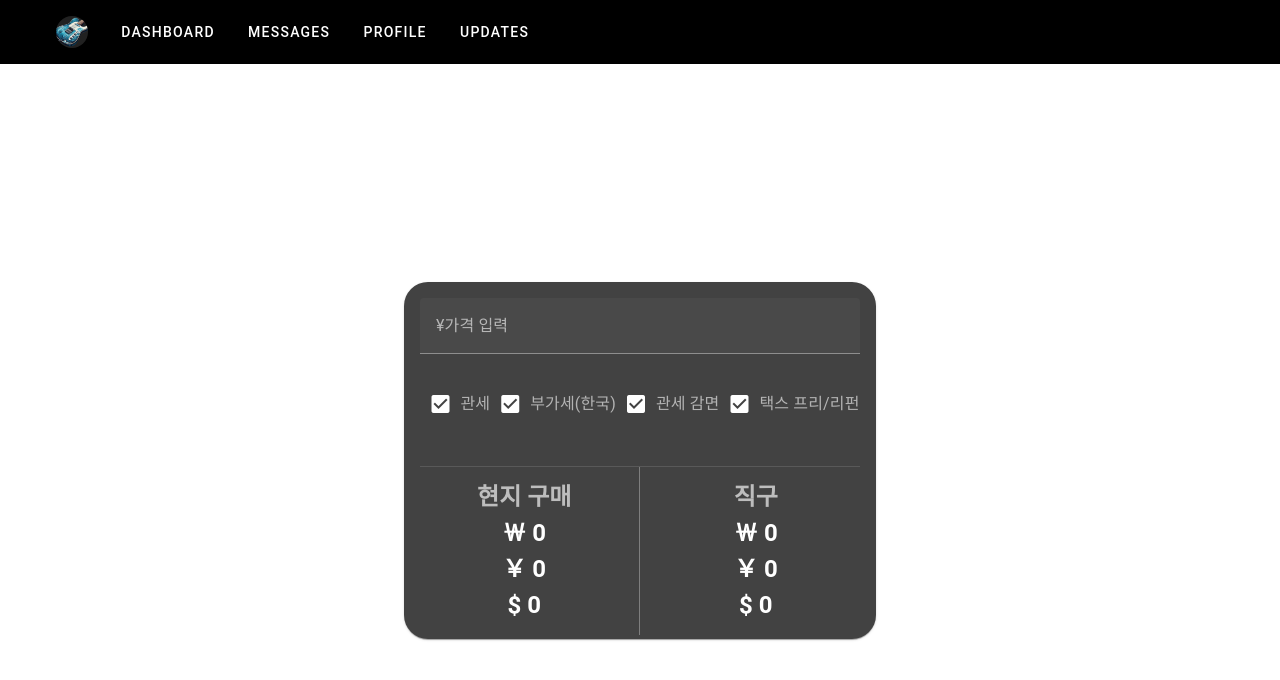
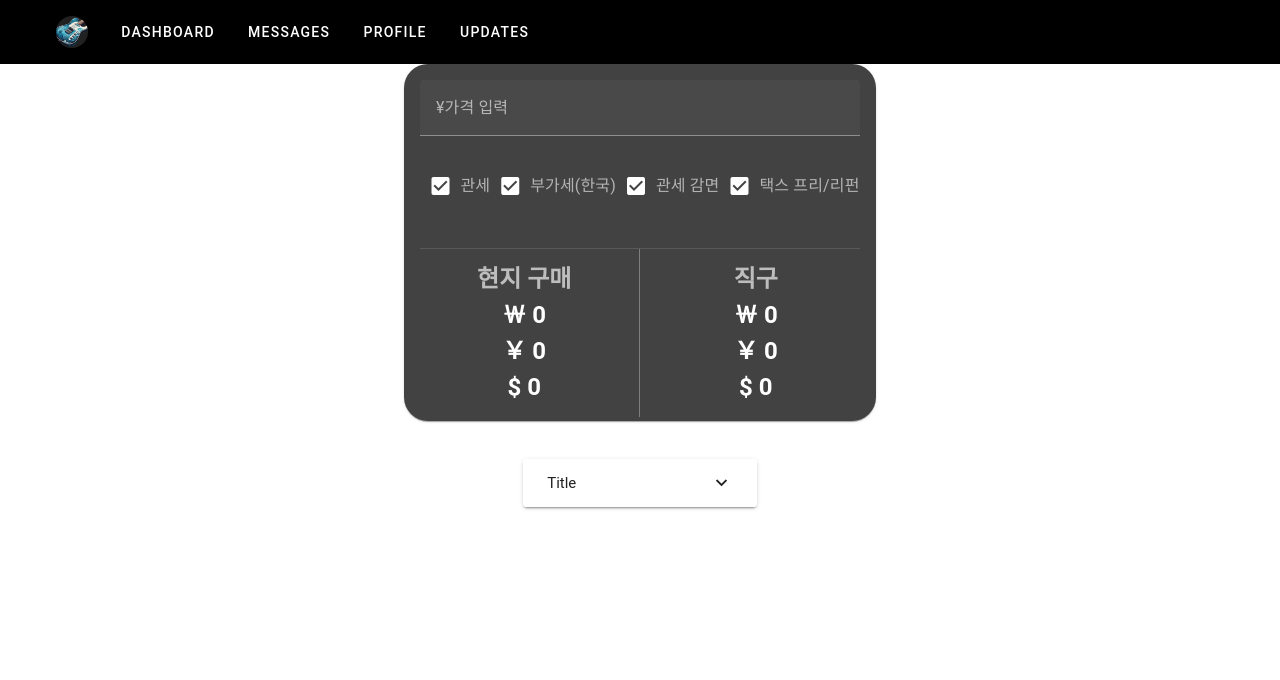
Before and after one commit to minhee231/guitar-reflect-front, a Vue app: page / in a window 1280 px wide. Shown: the top 680 px of the page. Built offline with nearby package versions, Linux system fonts and the light colour scheme; no server answers.

Commit message:
집 ㄱㄱㄱㄱㄱ

```diff
--- a/src/components/GuitarCalc.vue
+++ b/src/components/GuitarCalc.vue
@@ -1,5 +1,5 @@
 <template>
-    <v-container class="fill-height" fluid>
+
     <v-row class="justify-center align-center ">
     <v-card class="pa-4 container-custom portfolio-card rounded-xl bg-grey-darken-3" outlined>
         <v-text-field
@@ -50,8 +50,7 @@
         </v-col>
     </v-row>
   </v-card>
-    </v-row>
-  </v-container>
+</v-row>
 </template>
 
 <script>
--- /dev/null
+++ b/src/components/GuitarCalcDescription.vue
@@ -0,0 +1,10 @@
+<template>
+    <v-expansion-panels class="justify-center align-center grey-darken-2">
+      <v-expansion-panel
+        title="Title"
+        text="Lorem ipsum dolor sit amet consectetur adipisicing elit. Commodi, ratione debitis quis est labore voluptatibus! Eaque cupiditate minima"
+        class="grey-darken-2"
+      >
+      </v-expansion-panel>
+    </v-expansion-panels>
+  </template>
--- a/src/views/HomeView.vue
+++ b/src/views/HomeView.vue
@@ -1,14 +1,21 @@
 <template>
-    <GuitarCalc :latestCurrency="latestCurrency"/>
+    <v-container>
+        <GuitarCalc :latestCurrency="latestCurrency"/>
+        <GuitarCalcDescription class="text-center GuitarCalcDescription "/>
+
+    </v-container>
+
 </template>
 
 <script>
 import GuitarCalc from '@/components/GuitarCalc.vue';
+import GuitarCalcDescription from '@/components/GuitarCalcDescription.vue';
 
 export default {
     name: "HomeView",
     components: {
       GuitarCalc,
+      GuitarCalcDescription,
     },
 
     props: {
@@ -20,3 +27,11 @@ export default {
 }
 
 </script>
+
+<style>
+.GuitarCalcDescription {
+    margin:50px auto 0;
+    max-width: 20%;
+    display: block;
+}
+</style>
```
